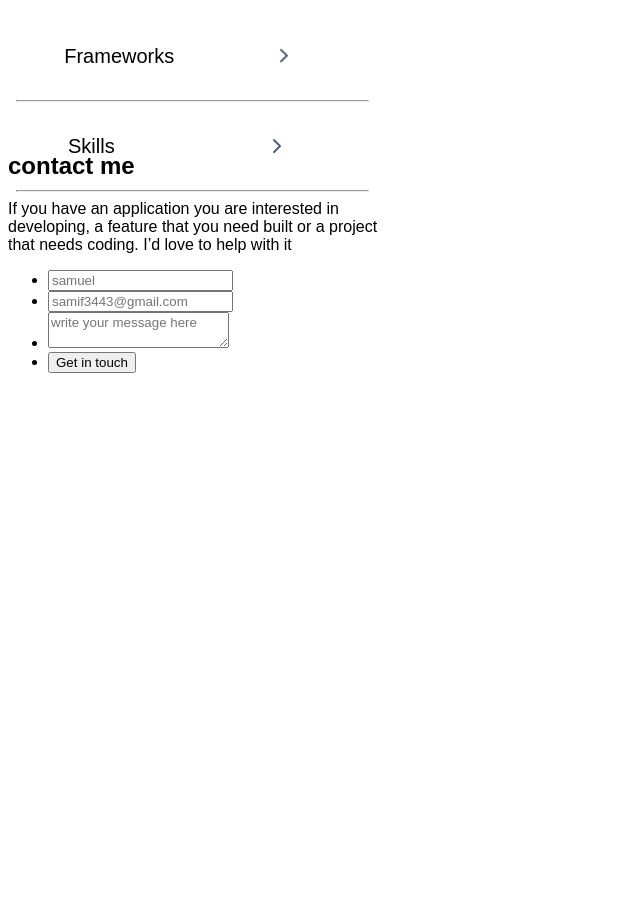
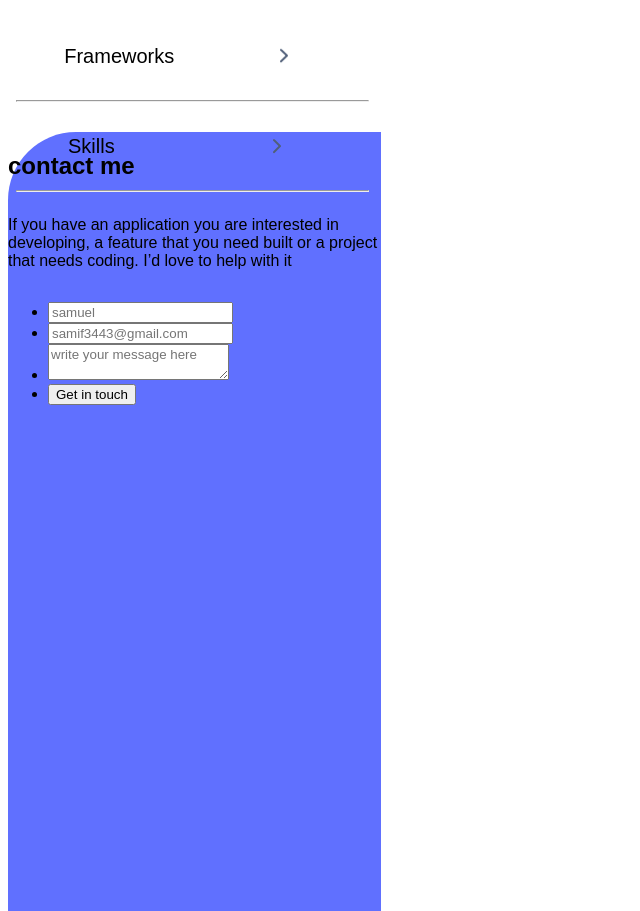
Before and after one commit to sam2if/Portfolio_MV, a website: page index.html in a window 1280 px wide. Shown: the part 5060-5971 px from the top of the page, without its empty margins (0-640 px from the left). Before the commit the page ends 5433 px from the top, so only its background shows below. Drawn offline with Linux system fonts and the light colour scheme.

Commit message:
Add style to contact form

```diff
--- a/style.css
+++ b/style.css
@@ -458,3 +458,15 @@
 hr {
   width: 100%;
 }
+
+.contact-form {
+  border-top-left-radius: 68px;
+  display: flex;
+  flex-direction: column;
+  width: 373px;
+  height: 779px;
+  background: #6070FF;
+  background-image: ;
+  background-repeat: no-repeat;
+
+}
```
